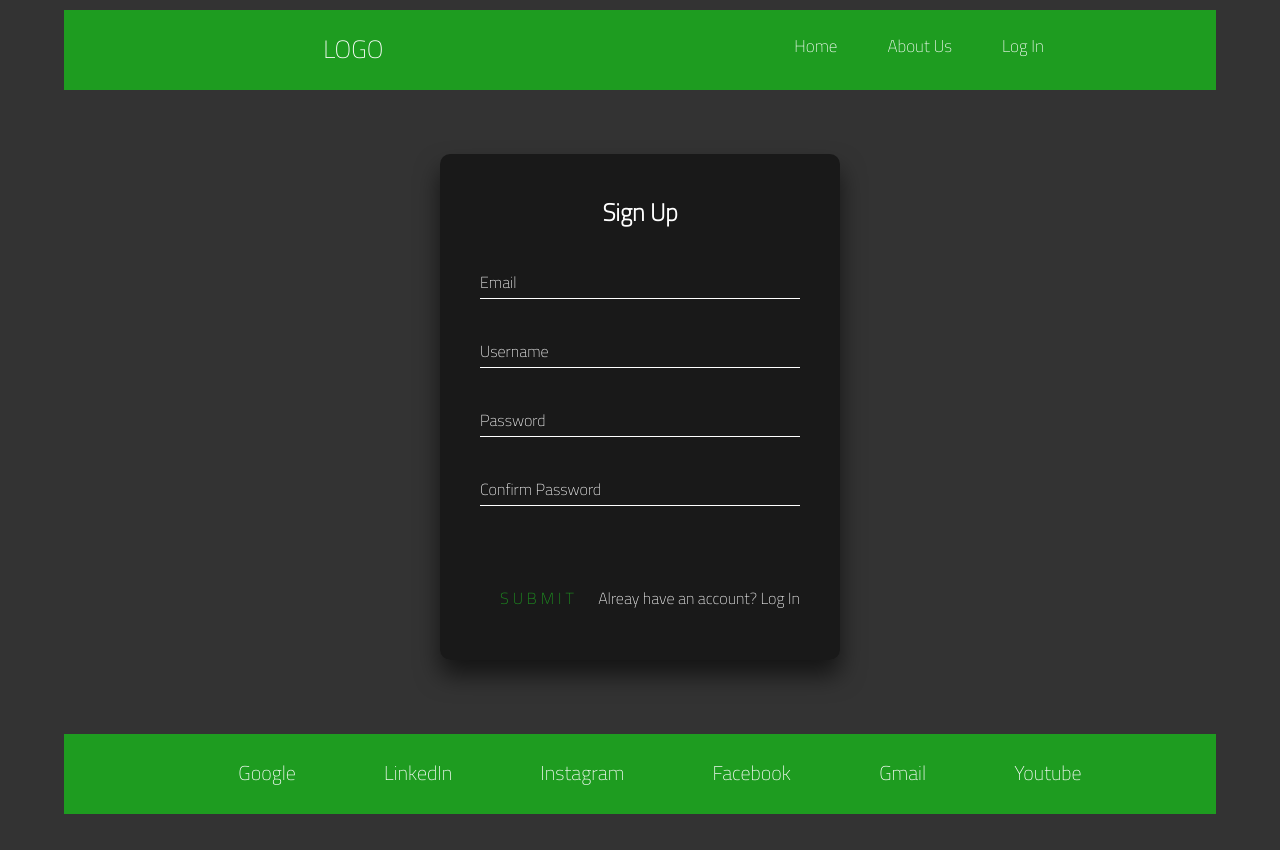
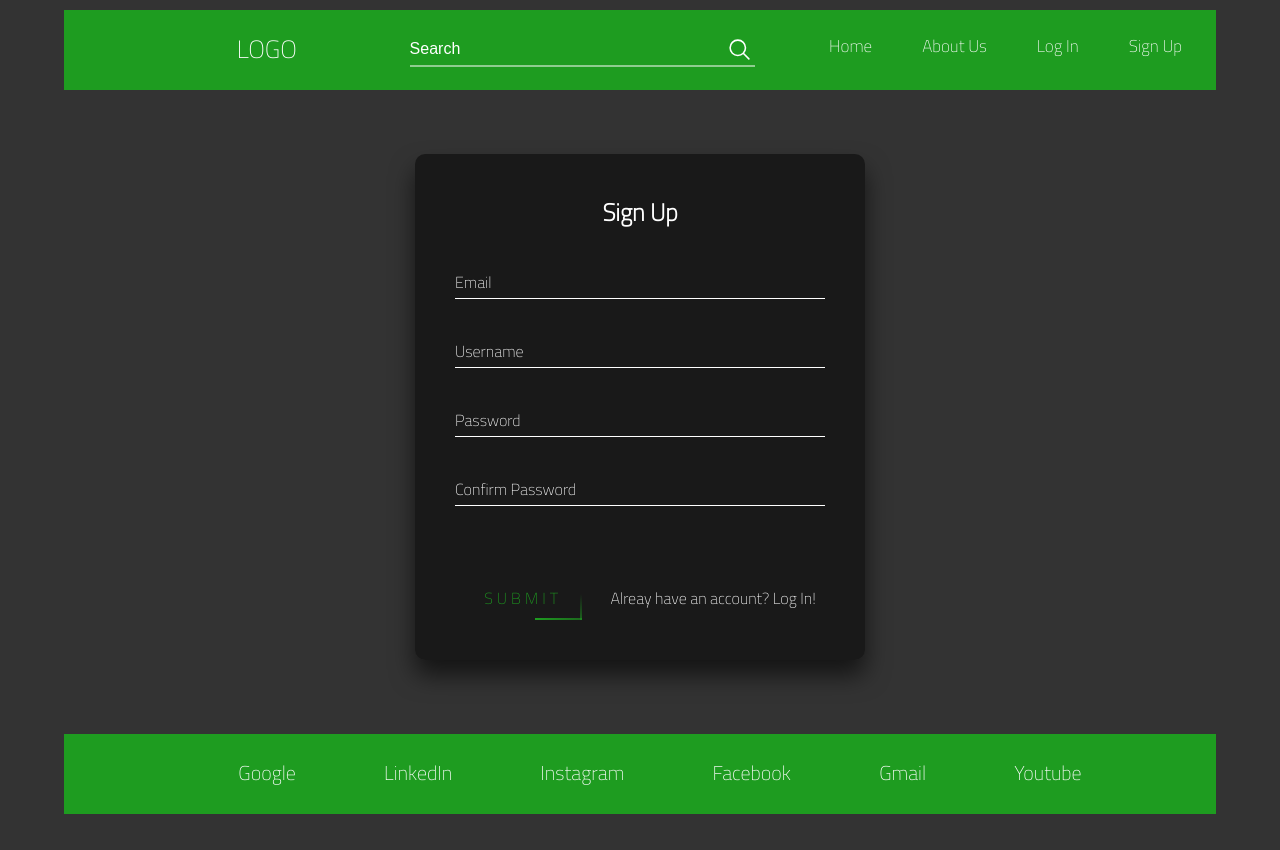
Before and after one commit to GranitDeliu1/WebProject, a PHP site: page /SignUP.html in a window 1280 px wide. Run offline with PHP 8.4, Linux system fonts and the light colour scheme.

Commit message:
third commit

```diff
--- a/SignUP.html
+++ b/SignUP.html
@@ -18,19 +18,21 @@
         <div id="logo">
             <a href="index.html"><p>LOGO</p></a>
         </div>
-
+        <div id="search">
+            <input type="search" placeholder="Search"><br><a href=""><ion-icon name="search-outline"></ion-icon></a>
+        </div>
         <div id="list">
             <ul>
                 <a href="index.html"><li>Home</li></a>
                 <a href=""><li>About Us</li></a>
                 <a href="Login.html"><li>Log In</li></a>
-
+                <a href="SignUP.html"><li>Sign Up</li></a>
             </ul>
         </div>
     </div>
 
         <div id="main">
-            <div class="login-box">
+            <div class="signup-box">
                 <h2>Sign Up</h2>
                 <form>
                   <div class="user-box">
@@ -50,10 +52,13 @@
                     <label>Confirm Password</label>
                   </div>
                   <div id="bg_buttons">
-                    <a href="" id="a">
-                      SUBMIT
+                    <a href="" id="a">SUBMIT
+                      <span></span>
+                      <span></span>
+                      <span></span>
+                      <span></span>
                     </a>
-                    <a href="" id="b">Alreay have an account? Log In</a>
+                    <a href="Login.html" id="b">Alreay have an account? Log In!</a>
                   </div>
                 </form>
               </div>
--- a/css/SignUP.css
+++ b/css/SignUP.css
@@ -12,8 +12,9 @@ body{
   background-color:#333;
 }
 
+/* navbar header */
+
 #nav-bar{
-
   width: 90%;
   height: 80px;
   margin: auto;
@@ -61,14 +62,21 @@ body{
   margin: 0;
   position: absolute;
   top: 50%;
-    -ms-transform: translateY(-50%);
   transform: translateY(-50%);
-    border-radius: 4px;
   border: 2px solid white;
+  width: 100%;
+  padding: 10px 0;
+  font-size: 16px;
+  color: #fff;
+  margin-bottom: 30px;
+  border: none;
+  border-bottom: 1px solid #fff;
+  outline: none;
+  background: transparent;
 }
 
-#search input:focus{
-    border-color: red;
+::placeholder{
+  color: white;
 }
 
 #search a ion-icon{
@@ -85,7 +93,6 @@ body{
 #search a:active{
   color: white;
 }
-
 #list{
   width: 40%;
   height: 81%;
@@ -121,15 +128,18 @@ ul a::after{
 ul a:hover::after{
   width: 100%;
 }
+
+/* signup part */
+
 #main{
   display: flex;
   justify-content: center;
 }
 
-.login-box {
+.signup-box {
   margin-top: 5%;
   margin-bottom: 5%;
-    width: 400px;
+  width: 450px;
   padding: 40px;
   background: rgba(0,0,0,.5);
   box-sizing: border-box;
@@ -137,18 +147,18 @@ ul a:hover::after{
   border-radius: 10px;
   }
 
-  .login-box h2 {
+.signup-box h2 {
   margin: 0 0 30px;
   padding: 0;
   color: #fff;
   text-align: center;
 }
 
-  .login-box .user-box {
+.signup-box .user-box {
   position: relative;
 }
 
-  .login-box .user-box input {
+.signup-box .user-box input {
   width: 100%;
   padding: 10px 0;
   font-size: 16px;
@@ -160,7 +170,7 @@ ul a:hover::after{
   background: transparent;
 }
 
-  .login-box .user-box label {
+.signup-box .user-box label {
   position: absolute;
   top:0;
   left: 0;
@@ -171,15 +181,15 @@ ul a:hover::after{
   transition: .5s;
 }
 
-  .login-box .user-box input:focus ~ label,
-  .login-box .user-box input:valid ~ label {
+.signup-box .user-box input:focus ~ label,
+.signup-box .user-box input:valid ~ label {
   top: -20px;
   left: 0;
   color: #1e9c20;
   font-size: 12px;
 }
 
-  .login-box form #a {
+.signup-box form #a {
   position: relative;
   display: inline-block;
   padding: 10px 20px;
@@ -193,7 +203,7 @@ ul a:hover::after{
   letter-spacing: 4px
 }
 
-  .login-box #a:hover {
+.signup-box #a:hover {
   background: #1e9c20;
   color: #fff;
   border-radius: 5px;
@@ -203,12 +213,12 @@ ul a:hover::after{
               0 0 100px #1e9c20;
 }
 
-  .login-box #a span {
+.signup-box #a span {
   position: absolute;
   display: block;
 }
 
-  .login-box a span:nth-child(1) {
+.signup-box a span:nth-child(1) {
   top: 0;
   left: -100%;
   width: 100%;
@@ -226,7 +236,7 @@ ul a:hover::after{
   }
 }
 
-  .login-box #a span:nth-child(2) {
+.signup-box #a span:nth-child(2) {
   top: -100%;
   right: 0;
   width: 2px;
@@ -245,7 +255,7 @@ ul a:hover::after{
   }
 }
 
-  .login-box #a span:nth-child(3) {
+.signup-box #a span:nth-child(3) {
   bottom: 0;
   right: -100%;
   width: 100%;
@@ -264,7 +274,7 @@ ul a:hover::after{
   }
 }
 
-  .login-box #a span:nth-child(4) {
+.signup-box #a span:nth-child(4) {
   bottom: -100%;
   left: 0;
   width: 2px;
@@ -286,13 +296,14 @@ ul a:hover::after{
 #bg_buttons{
   width: 100%;
   display: flex;
-    justify-content: space-between;
+  justify-content: space-around;
 }
 
 #bg_buttons #b{
   color: white;
   text-decoration: none;
   margin-top: 50px;
+  margin-left: 10px;
 }
 
 #b{
@@ -315,6 +326,8 @@ ul a:hover::after{
 #b:hover::after{
   width: 100%;
 }
+
+/* footer */
 
 #footer{
   width: 90%;
```
Also changed, not shown: css/Login.css (+9 -3 lines), css/style.css (+8 -3 lines). Lines whose indentation alone changed are shown as unchanged.
